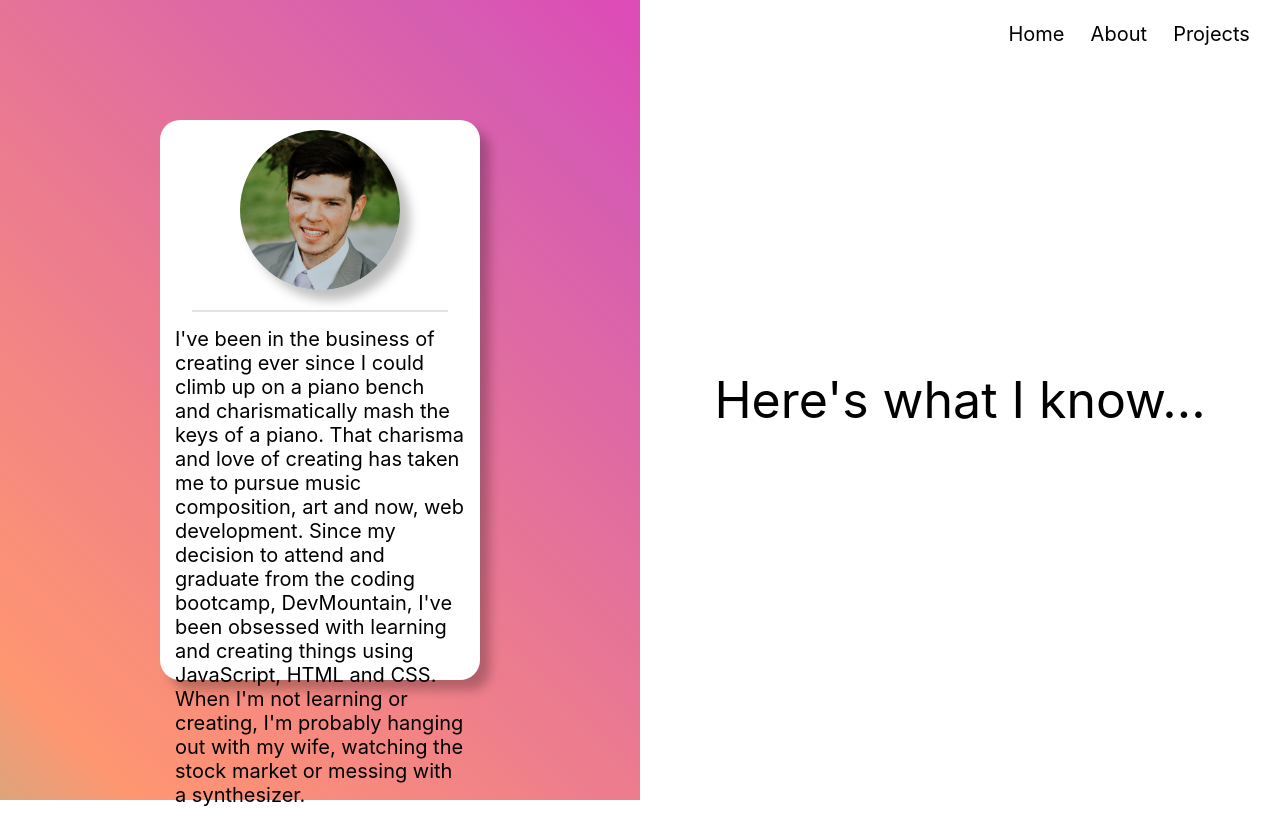
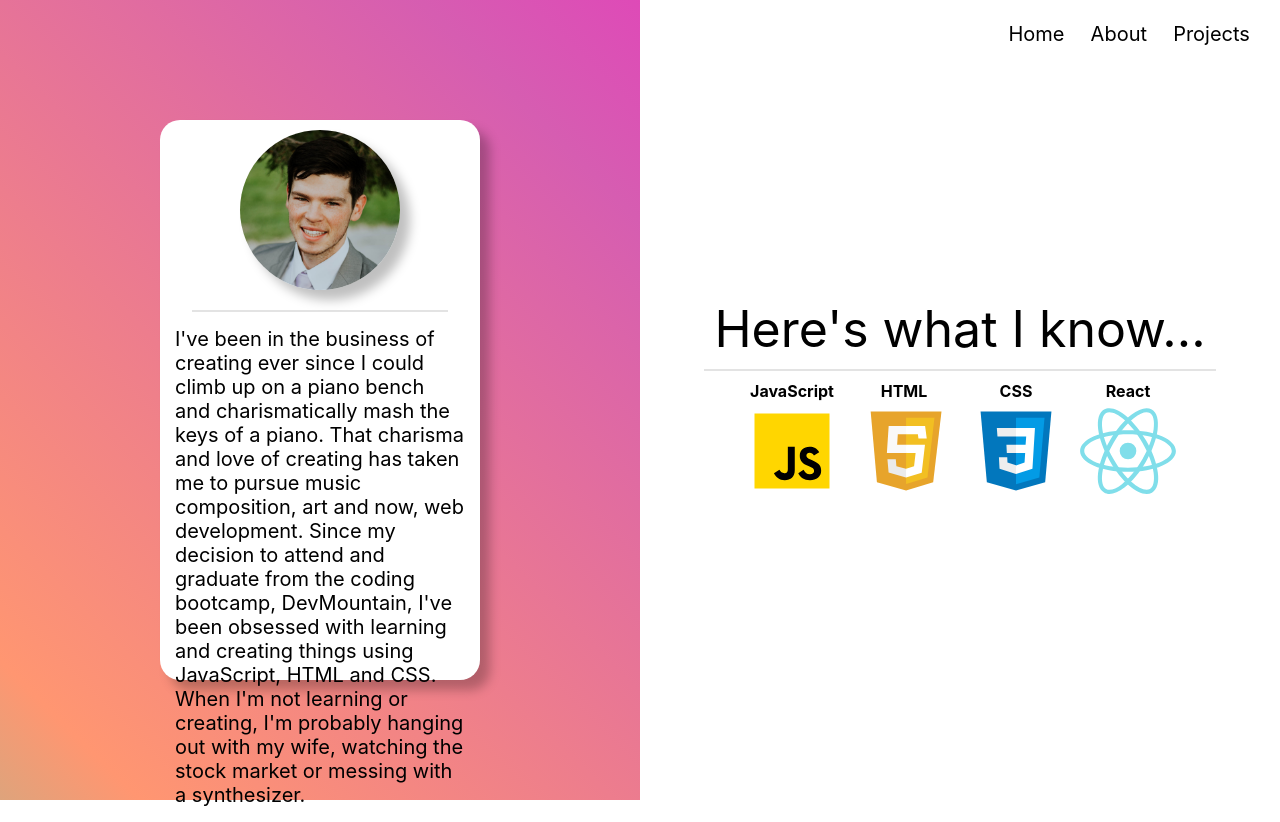
Before and after one commit to stuffy3/portfolio, a React (Create React App) app: page /portfolio/about in a window 1280 px wide. Built offline with nearby package versions, Linux system fonts and the light colour scheme.

Commit message:
added icons and css animations to the about page

```diff
--- a/src/components/About.js
+++ b/src/components/About.js
@@ -19,7 +19,6 @@ function About() {
             setPositionX(xPosition);
             setPositionY(yPosition)
         }
-
 
   return (
     <div className='About' onMouseMove={(e)=> parallax(e.target.value)}>
@@ -59,7 +58,71 @@ function About() {
         </div>
         <div className='About-Main-Content-Right'>
             <div className='About-Inner-Content-Right'>
+                <div className='About-Inner-Content-Right-Header'>
                    <h1>Here's what I know...</h1>
+                   <hr
+                     style={{
+                        marginTop: '10px',
+                        marginBottom: '10px',
+                        width: '80%',
+                        backgroundColor: 'rgba(200,200,200, 0.5)',
+                        height: '2px',
+                        position: 'top'
+                    }}
+                    />
+                </div>
+                   <div className='About-Inner-Content-Right-Icons'>
+                       <div className='About-Inner-Content-Right-Icons-Container'>
+                           <div className='About-Inner-Content-Right-Icons-Individual'>
+                               <h2>JavaScript</h2>
+                               <svg xmlns="http://www.w3.org/2000/svg" x="0px" y="0px"
+                                    width="100" height="100"
+                                    viewBox="0 0 48 48"
+                                    style={{fill: '#00000'}}><path fill="#ffd600" d="M6,42V6h36v36H6z"></path>
+                                    <path fill="#000001" d="M29.538 32.947c.692 1.124 1.444 2.201 3.037 2.201 1.338 0 2.04-.665 2.04-1.585 0-1.101-.726-1.492-2.198-2.133l-.807-.344c-2.329-.988-3.878-2.226-3.878-4.841 0-2.41 1.845-4.244 4.728-4.244 2.053 0 3.528.711 4.592 2.573l-2.514 1.607c-.553-.988-1.151-1.377-2.078-1.377-.946 0-1.545.597-1.545 1.377 0 .964.6 1.354 1.985 1.951l.807.344C36.452 29.645 38 30.839 38 33.523 38 36.415 35.716 38 32.65 38c-2.999 0-4.702-1.505-5.65-3.368L29.538 32.947zM17.952 33.029c.506.906 1.275 1.603 2.381 1.603 1.058 0 1.667-.418 1.667-2.043V22h3.333v11.101c0 3.367-1.953 4.899-4.805 4.899-2.577 0-4.437-1.746-5.195-3.368L17.952 33.029z"></path>
+                                </svg>
+                           </div>
+                           <div className='About-Inner-Content-Right-Icons-Individual'>
+                           <h2>HTML</h2>
+                                <svg xmlns="http://www.w3.org/2000/svg" x="0px" y="0px"
+                                    width="100" height="100"
+                                    viewBox="0 0 48 48"
+                                    style={{fill: '#000000'}}>
+                                    <polygon fill="#e7a42b" points="8,5 42,5 38,39 25,43 11,39"></polygon>
+                                    <polygon fill="#f2bf22" points="38.63,8 35.25,36.71 25,39.86 25,8"></polygon>
+                                    <polygon fill="#faf9f8" points="25,21 26,23 25,25 15.79,25 16.64,12 25,12 26,14 25,16 21.03,16 20.7,21"></polygon>
+                                    <polygon fill="#ebebeb" points="24.9,32.57 25,32.54 26,35 25,36.72 24.94,36.74 16.61,34.36 16.05,28 20.07,28 20.35,31.27"></polygon>
+                                    <polygon fill="#fff" points="34.07,21 32.5,34.42 25,36.72 25,32.54 28.83,31.36 29.57,25 25,25 25,21"></polygon>
+                                    <polygon fill="#fff" points="34.92,18 30.93,18 30.67,16 25,16 25,12 34.13,12 34.3,13.26"></polygon>
+                                </svg>
+                           </div>
+                           <div className='About-Inner-Content-Right-Icons-Individual'>
+                               <h2>CSS</h2>
+                               <svg xmlns="http://www.w3.org/2000/svg" x="0px" y="0px"
+                                    width="100" height="100"
+                                    viewBox="0 0 48 48"
+                                    style={{fill: '#00000'}}>
+                                    <path fill="#0277BD" d="M41,5H7l3,34l14,4l14-4L41,5L41,5z"></path>
+                                    <path fill="#039BE5" d="M24 8L24 39.9 35.2 36.7 37.7 8z"></path>
+                                    <path fill="#FFF" d="M33.1 13L24 13 24 17 28.9 17 28.6 21 24 21 24 25 28.4 25 28.1 29.5 24 30.9 24 35.1 31.9 32.5 32.6 21 32.6 21z"></path>
+                                    <path fill="#EEE" d="M24,13v4h-8.9l-0.3-4H24z M19.4,21l0.2,4H24v-4H19.4z M19.8,27h-4l0.3,5.5l7.9,2.6v-4.2l-4.1-1.4L19.8,27z"></path>
+                                </svg>
+                           </div>
+                           <div className='About-Inner-Content-Right-Icons-Individual'>
+                               <h2>React</h2>
+                           <svg xmlns="http://www.w3.org/2000/svg" x="0px" y="0px"
+                                width="100" height="100"
+                                viewBox="0 0 48 48"
+                                style={{fill: '#00000'}}>
+                                <path fill="#80deea" d="M24,34C11.1,34,1,29.6,1,24c0-5.6,10.1-10,23-10c12.9,0,23,4.4,23,10C47,29.6,36.9,34,24,34z M24,16	c-12.6,0-21,4.1-21,8c0,3.9,8.4,8,21,8s21-4.1,21-8C45,20.1,36.6,16,24,16z"></path>
+                                <path fill="#80deea" d="M15.1,44.6c-1,0-1.8-0.2-2.6-0.7C7.6,41.1,8.9,30.2,15.3,19l0,0c3-5.2,6.7-9.6,10.3-12.4c3.9-3,7.4-3.9,9.8-2.5	c2.5,1.4,3.4,4.9,2.8,9.8c-0.6,4.6-2.6,10-5.6,15.2c-3,5.2-6.7,9.6-10.3,12.4C19.7,43.5,17.2,44.6,15.1,44.6z M32.9,5.4	c-1.6,0-3.7,0.9-6,2.7c-3.4,2.7-6.9,6.9-9.8,11.9l0,0c-6.3,10.9-6.9,20.3-3.6,22.2c1.7,1,4.5,0.1,7.6-2.3c3.4-2.7,6.9-6.9,9.8-11.9	c2.9-5,4.8-10.1,5.4-14.4c0.5-4-0.1-6.8-1.8-7.8C34,5.6,33.5,5.4,32.9,5.4z"></path>
+                                <path fill="#80deea" d="M33,44.6c-5,0-12.2-6.1-17.6-15.6C8.9,17.8,7.6,6.9,12.5,4.1l0,0C17.4,1.3,26.2,7.8,32.7,19	c3,5.2,5,10.6,5.6,15.2c0.7,4.9-0.3,8.3-2.8,9.8C34.7,44.4,33.9,44.6,33,44.6z M13.5,5.8c-3.3,1.9-2.7,11.3,3.6,22.2	c6.3,10.9,14.1,16.1,17.4,14.2c1.7-1,2.3-3.8,1.8-7.8c-0.6-4.3-2.5-9.4-5.4-14.4C24.6,9.1,16.8,3.9,13.5,5.8L13.5,5.8z"></path>
+                                <circle cx="24" cy="24" r="4" fill="#80deea"></circle>
+                            </svg>
+                           </div>
+
+                       </div>
+                   </div>
             </div>
         </div>
     </div>
--- a/src/css/About.css
+++ b/src/css/About.css
@@ -1,3 +1,5 @@
+
+
 .About {
     display: flex;
     flex-direction: row;
@@ -45,11 +47,81 @@
     justify-content: center;
     align-content: flex-start;
     align-items: center;
+}
+
+
+.About-Inner-Content-Right-Header {
+    width: 100%;
+    display: flex;
+    flex-direction: column;
+    justify-content: center;
+    align-content: flex-start;
+    align-items: center;
     animation-name: fadeInOpacity;
 	animation-iteration-count: 1;
 	animation-timing-function: ease-out;
 	animation-duration: 2s;
-    overflow-y: scroll;
+}
+
+.About-Inner-Content-Right-Icons {
+    width: 100%;
+    display: flex;
+    flex-direction: row;
+    justify-content: center;
+    align-content: flex-start;
+    align-items: center;
+    /* animation-name: fadeInBottom2;
+	animation-iteration-count: 1;
+	animation-timing-function: ease-out;
+	animation-duration: 2s; */
+
+}
+
+.About-Inner-Content-Right-Icons-Container {
+    width: 70%;
+    display: flex;
+    flex-direction: row;
+    justify-content: space-evenly;
+    align-content: flex-start;
+    align-items: center;
+
+
+}
+
+.About-Inner-Content-Right-Icons-Individual {
+    visibility: hidden;
+    width: 70%;
+    display: flex;
+    flex-direction: column;
+    animation-name: fadeInBottom2;
+	animation-iteration-count: 1;
+	animation-timing-function: ease-out;
+	animation-duration: 1.4s;
+    animation-fill-mode: forwards;
+    justify-content: space-evenly;
+    align-content: flex-start;
+    align-items: center;
+
+}
+
+.About-Inner-Content-Right-Icons-Individual:nth-of-type(1) {
+    animation-delay: .5s;
+  }
+
+  .About-Inner-Content-Right-Icons-Individual:nth-of-type(2) {
+    animation-delay: 1s;
+  }
+
+  .About-Inner-Content-Right-Icons-Individual:nth-of-type(3) {
+    animation-delay: 1.5s;
+  }
+
+  .About-Inner-Content-Right-Icons-Individual:nth-of-type(4) {
+    animation-delay: 2s;
+  }
+
+.About-Inner-Content-Right-Icons-Individual>h2 {
+    font-weight: bold;
 }
 
 .Small-Rect-Container {
--- a/src/css/CircleContent.css
+++ b/src/css/CircleContent.css
@@ -1,3 +1,28 @@
+@keyframes fadeInBottom {
+	0% {
+
+		opacity: 0;
+        transform: translateY(20%);
+	}
+	100% {
+		opacity: 1;
+        transform: translateY(0);
+	}
+}
+
+@keyframes fadeInBottom2 {
+	from {
+        opacity: 0;
+        transform: translateY(20%);
+	}
+	to {
+        visibility: visible;
+		opacity: 1;
+        transform: translateY(0);
+	}
+}
+
+
 @keyframes fadeInOpacity {
 	0% {
 		opacity: 0;
```
